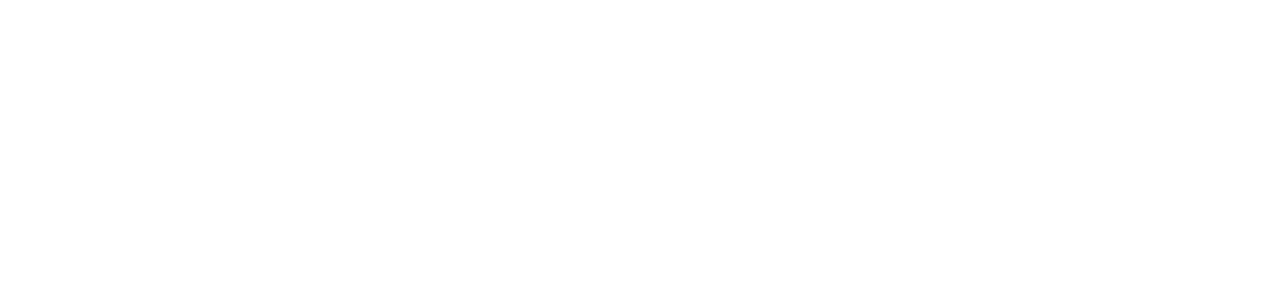
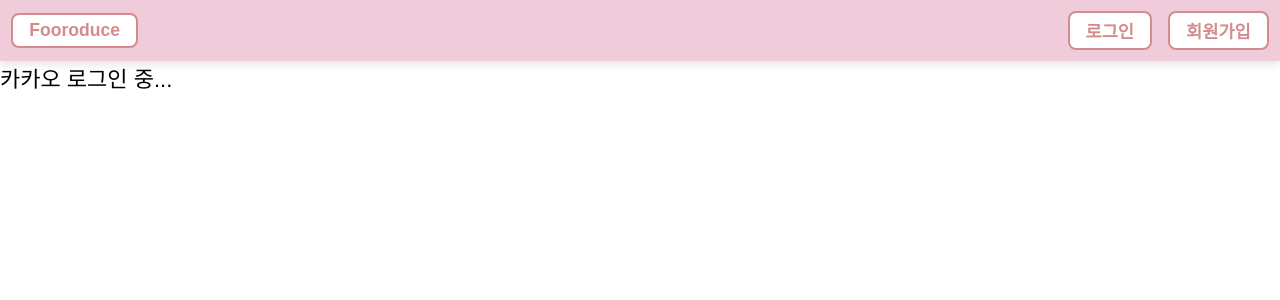
Before and after one commit to naongcode/fooroduce-front, a React (Vite) app: page /api/users/kakao/login in a window 1280 px wide. Before the commit this address had no page. Shown: the top 300 px of the page. Built offline with nearby package versions, Linux system fonts and the light colour scheme; a web font is replaced by a local one.

Commit message:
fix : 경로 재수정.  api 누락되서 추가함. 제발 되줘

```diff
--- a/src/App.jsx
+++ b/src/App.jsx
@@ -11,7 +11,7 @@
     <div>
       <Routes>
         <Route path="/" element={<AppLayout />}>
-          <Route path="/users/kakao/login" element={<KakaoCallbackPage />} />
+          <Route path="/api/users/kakao/login" element={<KakaoCallbackPage />} />
           <Route index element={<HomePage />} />
           <Route path="login" element={<LoginPage />} />
           <Route path="membership" element={<MembershipPage />} />
```
